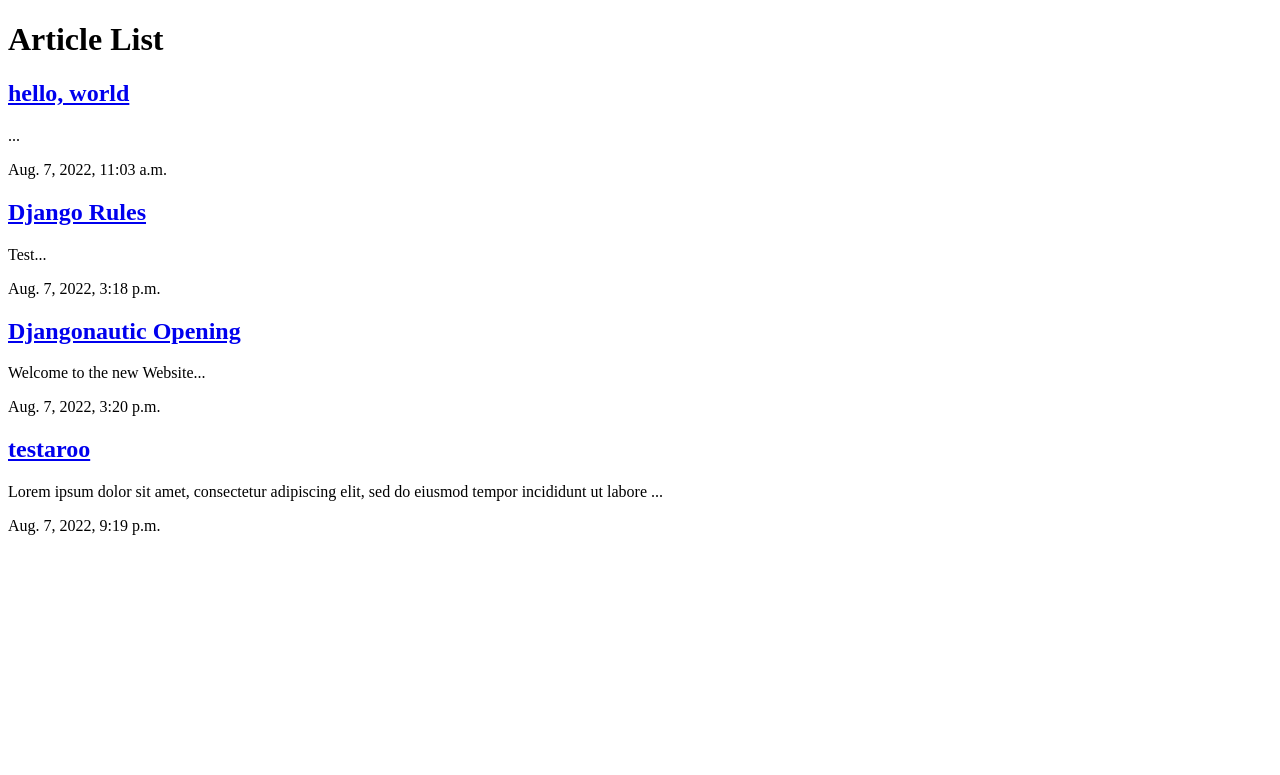
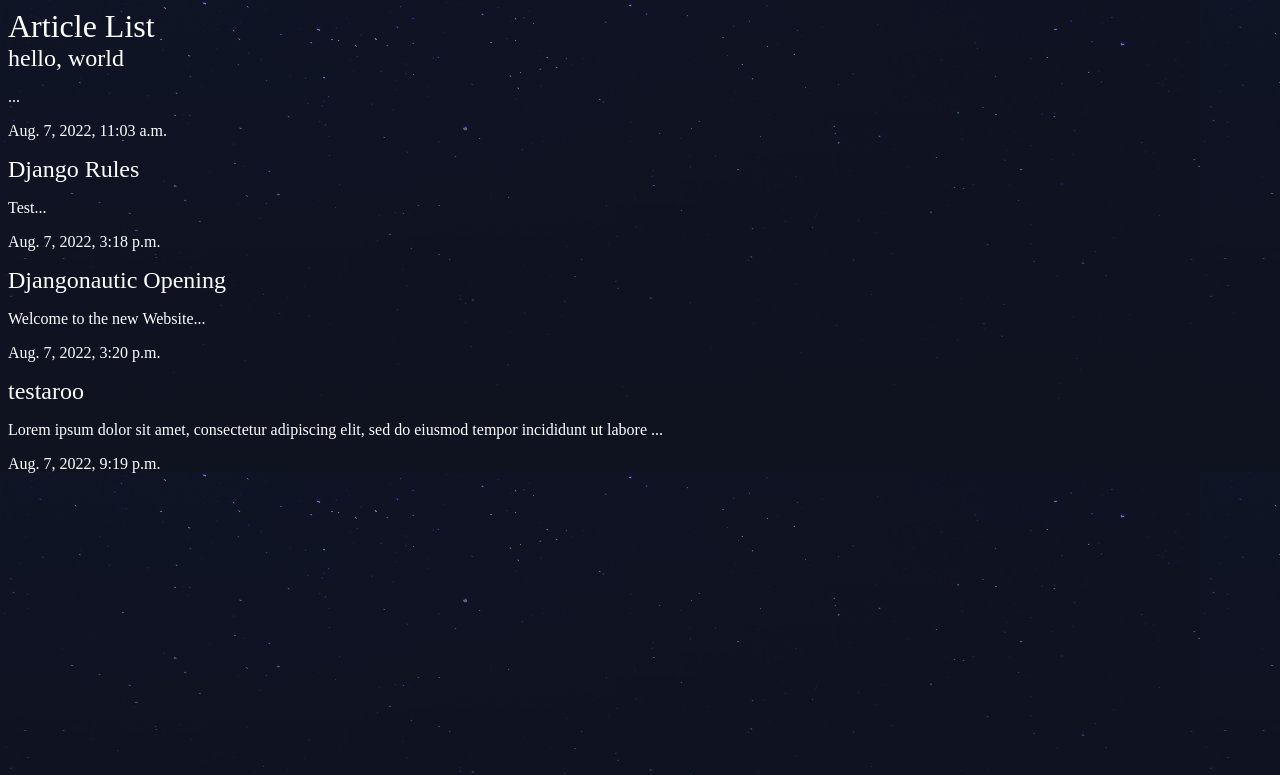
Before and after one commit to Hamisi-Esq/Djangonauitic-Updated, a Django app: page /articles/ in a window 1280 px wide. Shown: the top 775 px of the page. Run offline with Django 4.2, Linux system fonts and the light colour scheme; data comes from the database, SQL or seed files in the repository.

Commit message:
Styles,(Static files and Images)

```diff
--- a/articles/templates/articles/article_list.html
+++ b/articles/templates/articles/article_list.html
@@ -1,3 +1,5 @@
+{% load static from static %}
+
 <!DOCTYPE html>
 <html>
     <head>
@@ -6,7 +8,7 @@
         <title>Articles</title>
         <meta name="description" content="">
         <meta name="viewport" content="width=device-width, initial-scale=1">
-        <link rel="stylesheet" href="">
+        <link rel="stylesheet" href="{% static 'styles.css' %}">
     </head>
     <body>
         <h1>Article List</h1>
--- a/assets/styles.css
+++ b/assets/styles.css
@@ -0,0 +1,22 @@
+
+
+body{
+    background-color: #0f121f;
+    background-image: url(/static/stars.png);
+    background-repeat-y: no-repeat;
+    color: #fff;
+}
+
+body *{
+    font-family: Ubuntu;
+}
+
+h1, h2, h3, h4, h5{
+    font-weight: normal;
+    margin: 0;
+}
+
+a, a:hover, a:visited{
+    color: #fff;
+    text-decoration: none;
+}
```
Also changed, not shown: assets/stars.png (added).
